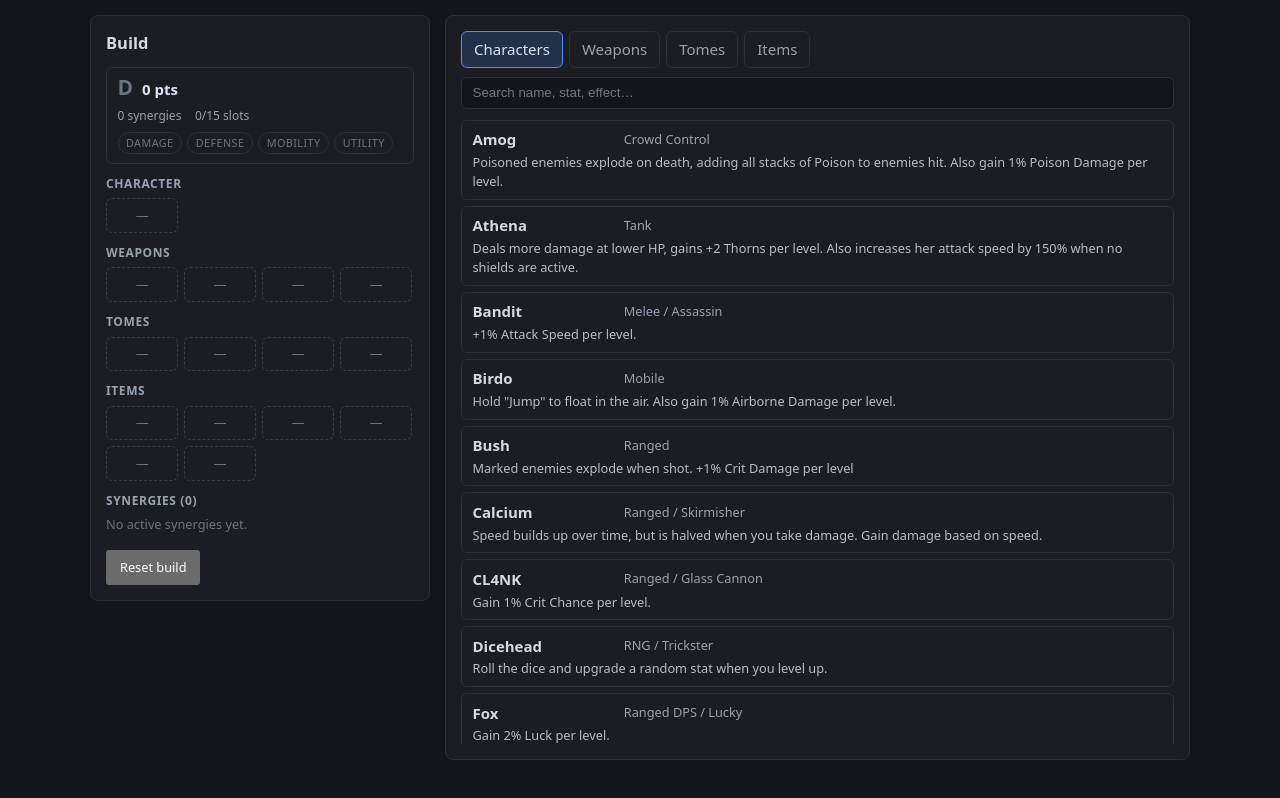
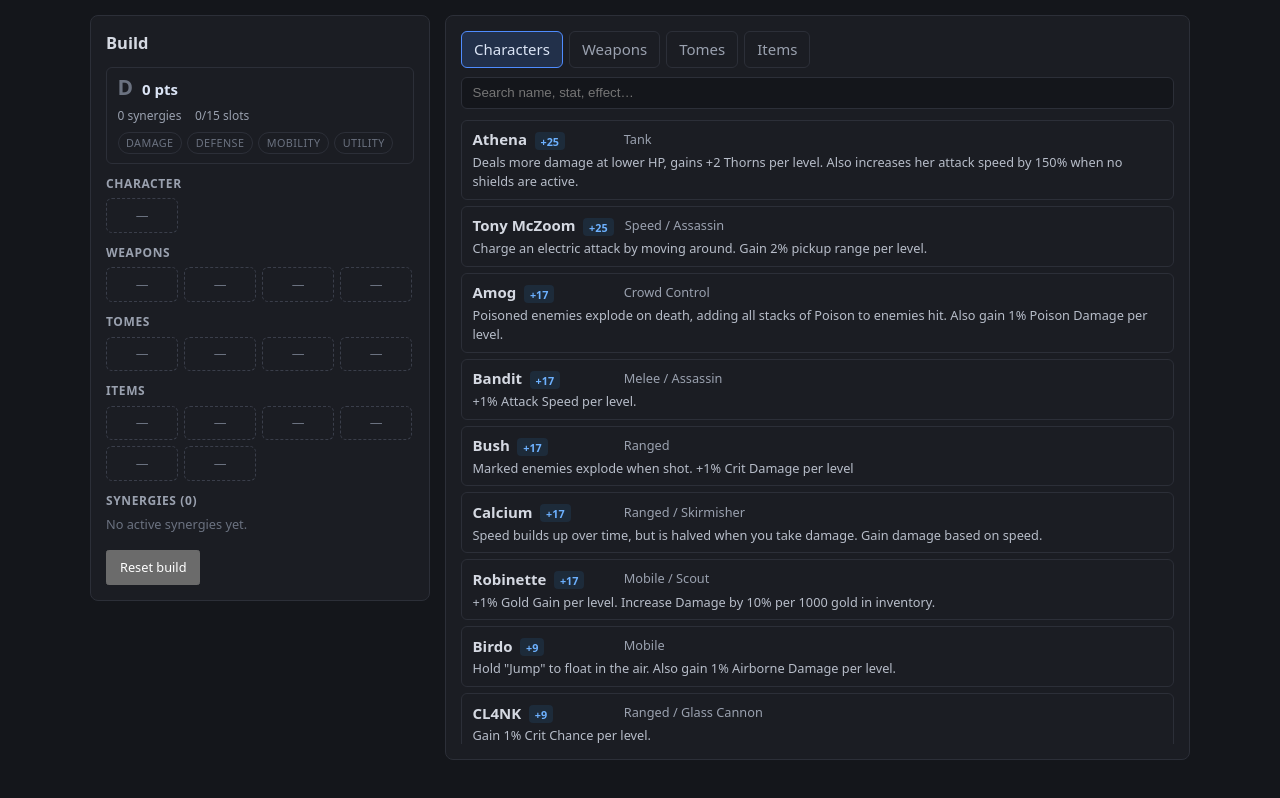
Before and after one commit to andre-lund/megabonk-builds, a React (Vite) app: page / in a window 1280 px wide. Built offline with nearby package versions, Linux system fonts and the light colour scheme.

Commit message:
feat: slot suggestions by marginal score gain (T5)
suggestFor ranks unpicked candidates per kind (and character) by
score delta vs the current build. Browser entries sort by gain
with +N badges; suggestions stop when a kind has no open slot.

```diff
--- a/src/App.css
+++ b/src/App.css
@@ -236,6 +236,16 @@
   letter-spacing: 0.05em;
 }
 
+.gain-badge {
+  margin-left: 0.5rem;
+  padding: 0.1rem 0.4rem;
+  border-radius: 4px;
+  background: #1d2b3a;
+  color: #6db1ff;
+  font-size: 0.72rem;
+  font-weight: 600;
+}
+
 .no-results {
   color: #6b7280;
   padding: 0.5rem;
--- a/src/App.tsx
+++ b/src/App.tsx
@@ -16,6 +16,7 @@ import {
 } from "./lib/build";
 import { activeSynergies, synergizesWithBuild, synergyIndex } from "./lib/synergy";
 import { ARCHETYPES, archetypeIndex, scoreBuild, tier } from "./lib/score";
+import { suggestFor } from "./lib/suggest";
 
 const weapons = weaponsJson as Weapon[];
 const tomes = tomesJson as Tome[];
@@ -93,16 +94,26 @@ export default function App() {
   const synergies = useMemo(() => activeSynergies(picked, synergyAdj), [picked]);
   const score = useMemo(() => scoreBuild(build, synergyAdj, archetypes), [build]);
 
+  const gains = useMemo(() => {
+    const all = entriesFor(tab).map((e) => e.name);
+    return new Map(suggestFor(build, tab, all, synergyAdj, archetypes).map((s) => [s.name, s.gain]));
+  }, [tab, build]);
+
   const entries = useMemo(() => {
     const q = query.trim().toLowerCase();
-    return entriesFor(tab).filter(
+    const filtered = entriesFor(tab).filter(
       (e) =>
         !q ||
         e.name.toLowerCase().includes(q) ||
         e.subtitle.toLowerCase().includes(q) ||
         e.detail.toLowerCase().includes(q),
     );
-  }, [tab, query]);
+    // Suggestion order: unpicked by marginal gain descending, picked entries last.
+    if (gains.size > 0) {
+      filtered.sort((a, b) => (gains.get(b.name) ?? -1) - (gains.get(a.name) ?? -1));
+    }
+    return filtered;
+  }, [tab, query, gains]);
 
   function pick(name: string) {
     if (tab === "character") {
@@ -189,6 +200,7 @@ export default function App() {
           {entries.map((e) => {
             const isPicked = picked.has(e.name);
             const linked = !isPicked && synergizesWithBuild(e.name, picked, synergyAdj);
+            const gain = gains.get(e.name);
             return (
               <li key={e.name}>
                 <button
@@ -198,6 +210,7 @@ export default function App() {
                   <span className="entry-name">
                     {e.name}
                     {linked && <span className="synergy-badge">synergy</span>}
+                    {gain !== undefined && gain > 0 && <span className="gain-badge">+{gain}</span>}
                   </span>
                   <span className="entry-subtitle">{e.subtitle}</span>
                   <span className="entry-detail">{e.detail}</span>
--- /dev/null
+++ b/src/lib/suggest.ts
@@ -0,0 +1,30 @@
+// Slot suggestions: rank candidates by marginal score gain — the score with
+// the candidate added minus the current score. Slots of a kind are
+// interchangeable, so one ranking per kind covers all its open slots.
+import { addToBuild, firstOpenSlot, pickedNames, setCharacter, type Build, type SlotKind } from "./build";
+import type { Archetype } from "./score";
+import { scoreBuild } from "./score";
+
+export interface Suggestion {
+  name: string;
+  gain: number;
+}
+
+export function suggestFor(
+  build: Build,
+  kind: SlotKind | "character",
+  candidates: string[],
+  adj: Map<string, Set<string>>,
+  archetypes: Map<string, Archetype[]>,
+): Suggestion[] {
+  if (kind === "character" ? build.character !== null : firstOpenSlot(build, kind) === -1) return [];
+  const picked = pickedNames(build);
+  const base = scoreBuild(build, adj, archetypes).total;
+  return candidates
+    .filter((name) => !picked.has(name))
+    .map((name) => {
+      const next = kind === "character" ? setCharacter(build, name) : addToBuild(build, kind, name);
+      return { name, gain: scoreBuild(next, adj, archetypes).total - base };
+    })
+    .sort((a, b) => b.gain - a.gain || a.name.localeCompare(b.name));
+}
```
Also changed, not shown: 3 other files (tests, documents, lock files or other folders).
